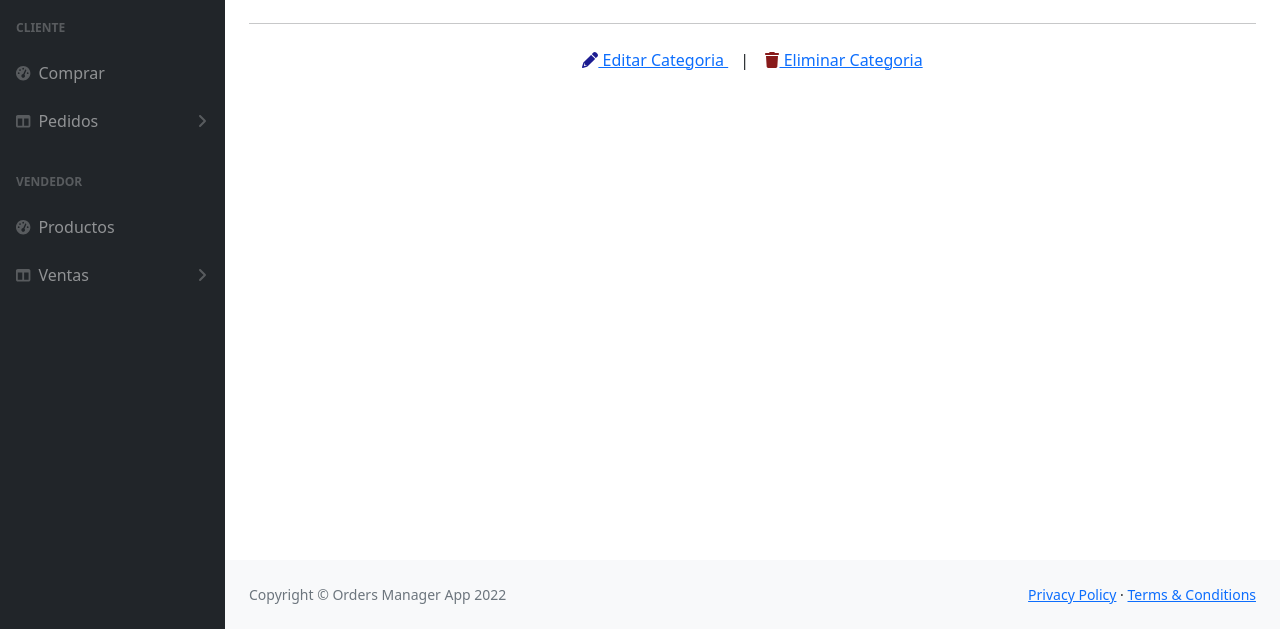
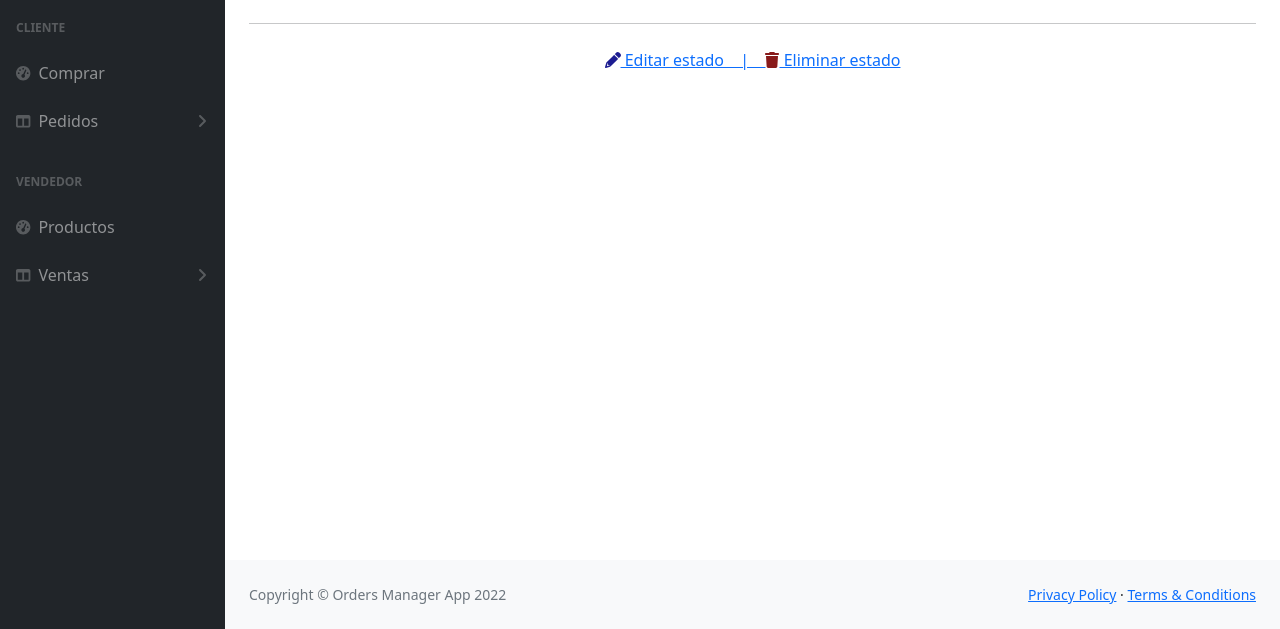
Before and after one commit to SergioBtosO/python-final-project, a Django app: template configuration/templates/configuration/orderstate_detail.html in a window 1280 px wide. Shown: the part 171-800 px from the top of the page. Run offline with Django 4.2, Linux system fonts and the light colour scheme; the template is opened without the code that fills it, so the values that code supplies are empty; some libraries are stand-ins or nearby versions.

Commit message:
edit buttons

```diff
--- a/configuration/templates/configuration/orderstate_detail.html
+++ b/configuration/templates/configuration/orderstate_detail.html
@@ -17,11 +17,10 @@
     <hr class="my-4">
     <p style="text-align: center">
         <a href="{% url 'configuration:order-state-update' orderstate.id %}">
-            <i class="fa fa-pencil" style="color: #1c1c91;"></i> Editar Categoria
-        </a>
+            <i class="fa fa-pencil" style="color: #1c1c91;"></i> Editar estado
         &ensp; | &ensp;
         <a href="{% url 'configuration:order-state-delete' orderstate.id %}">
-            <i class="fa fa-trash" style="color: #881a1a;"></i> Eliminar Categoria
+            <i class="fa fa-trash" style="color: #881a1a;"></i> Eliminar estado
         </a>
     </p>
 </div>
```
